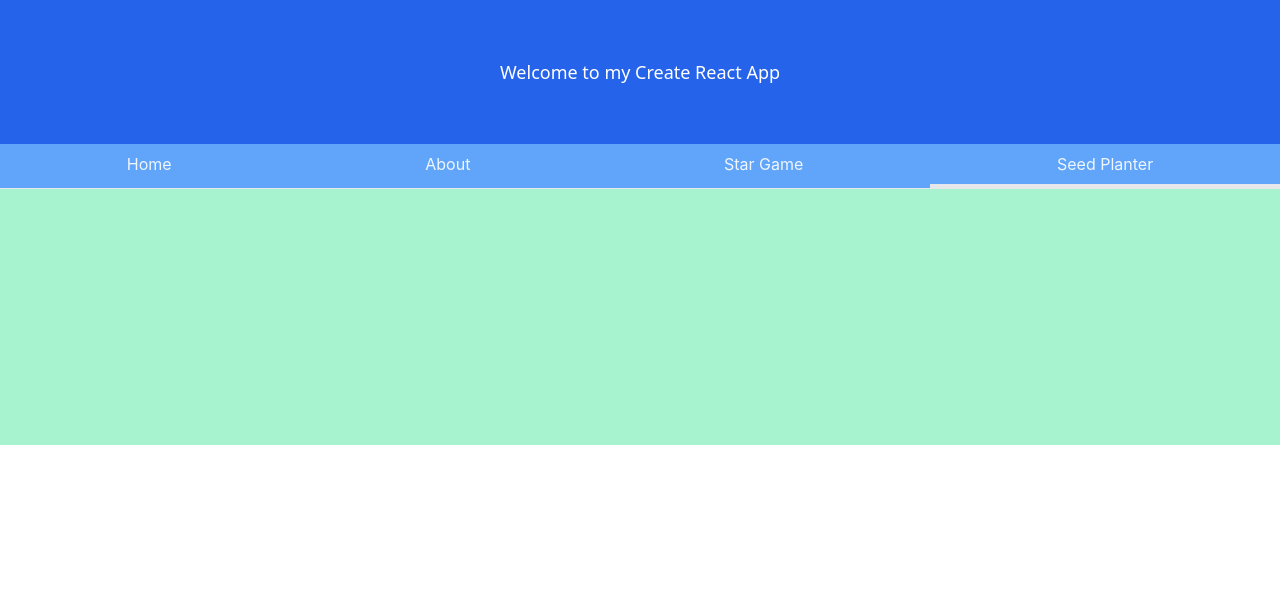
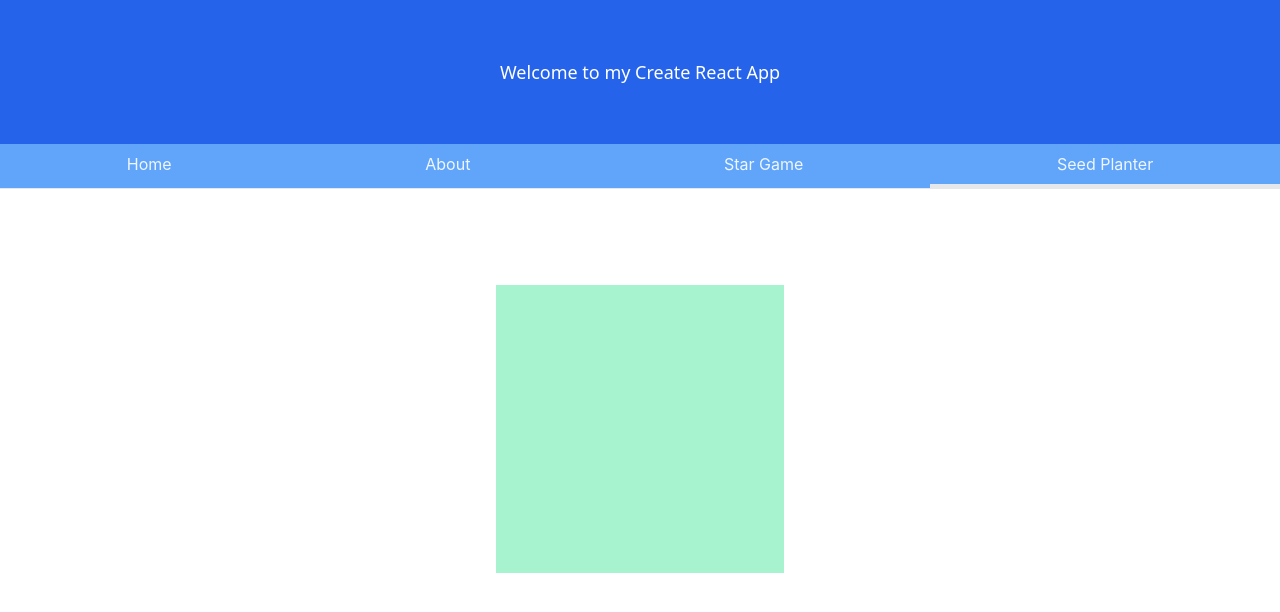
Before and after one commit to stujmar/banner-ninja, a React (Create React App) app: page /seed-planter in a window 1280 px wide. Shown: the top 612 px of the page. Built offline with nearby package versions, Linux system fonts and the light colour scheme.

Commit message:
[sm] got mousex and mousey to be relative to the div

```diff
--- a/src/components/seed/SeedPlanter.js
+++ b/src/components/seed/SeedPlanter.js
@@ -9,12 +9,15 @@ const SeedPlanter = () => {
     },[mouseX,mouseY])
 
     const _onMouseMove = (e) => {
-        setMouseX(e.pageX);
-        setMouseY(e.pageY - 190);
+        // console.log(e);
+        setMouseX(e.nativeEvent.offsetX);
+        setMouseY(e.nativeEvent.offsetY);
       }
 
     return (
-        <div className="bg-green-200 w-full h-64" onMouseMove={(e) => _onMouseMove(e)}></div>
+    <div className="w-full pt-24">
+        <div className="mx-auto bg-green-200 w-72 h-72" onMouseMove={(e) => _onMouseMove(e)}></div>
+    </div>
     )
 }
 
```
